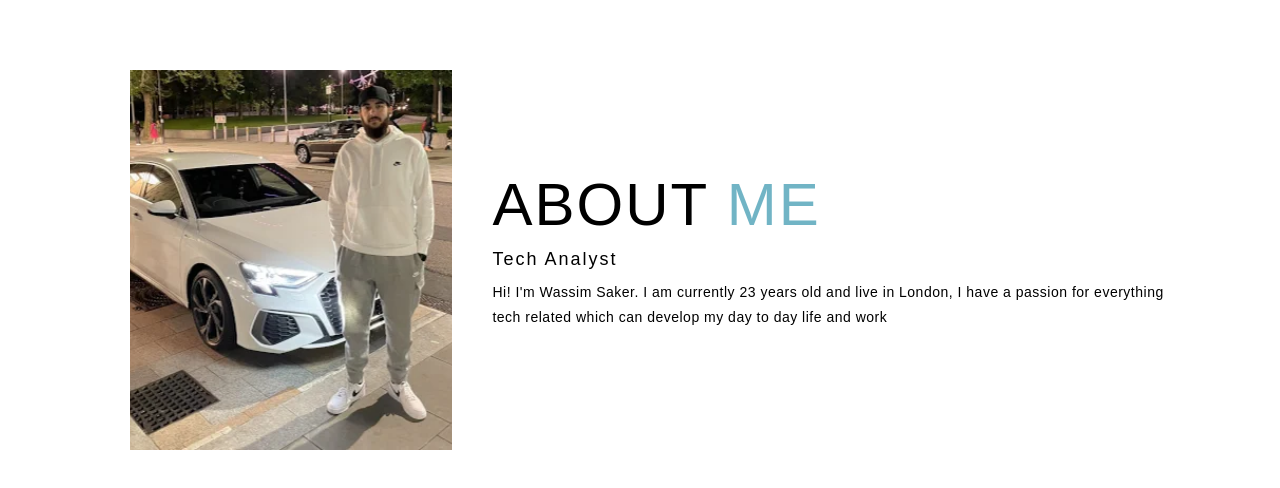
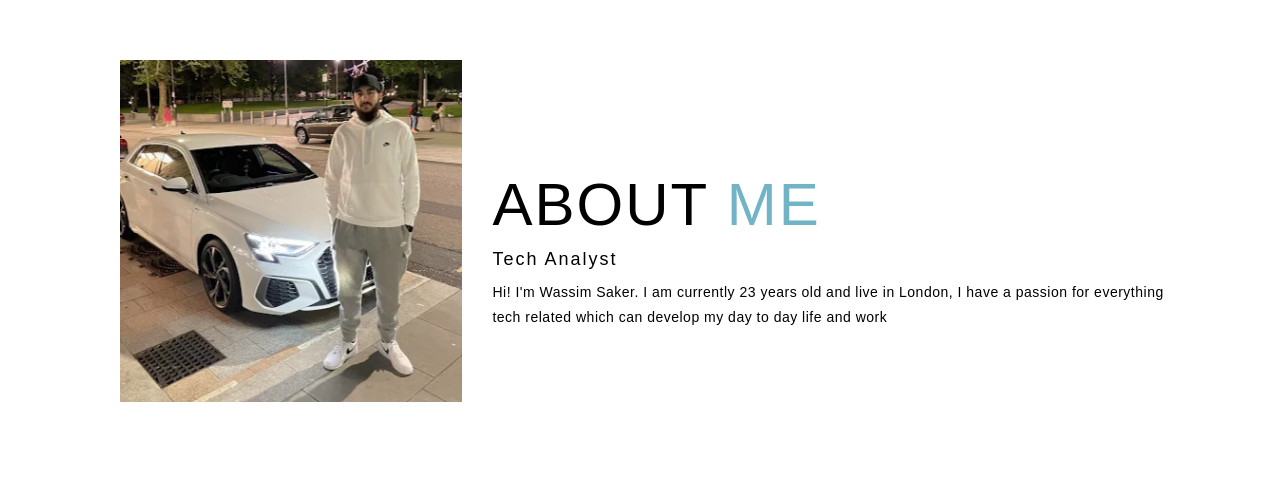
Before and after one commit to WassimSaker/finalportfolio, a plain HTML site: page index.html in a window 1280 px wide. Shown: the part 4059-4547 px from the top of the page. Drawn offline with Linux system fonts and the light colour scheme.

Commit message:
changed css for contacts

```diff
--- a/style.css
+++ b/style.css
@@ -417,22 +417,6 @@ p {
 	padding: 10px 20px;
 	font-size: 2rem;
 }
-#about .col-left .about-img {
-	height: 100%;
-	width: 100%;
-	position: relative;
-	border: 10px solid white;
-}
-#about .col-left .about-img::after {
-	content: '';
-	position: absolute;
-	left: -33px;
-	top: 19px;
-	height: 98%;
-	width: 98%;
-	border: 7px solid rgba(54, 149, 173, 0.705);
-	z-index: -1;
-}
 
 #contact .contact {
 	flex-direction: column;
@@ -461,11 +445,7 @@ p {
 #contact .contact-item:hover {
 	box-shadow: 0px 0px 5px 0 #0000002c;
 }
-#contact .icon {
-	width: 70px;
-	margin: 0 auto;
-	margin-bottom: 10px;
-}
+
 #contact .contact-info h1 {
 	font-size: 2.5rem;
 	font-weight: 500;
```
